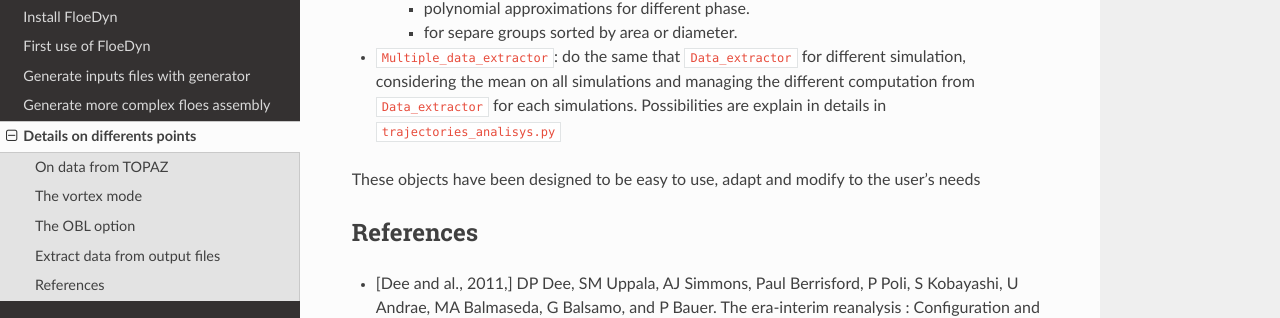
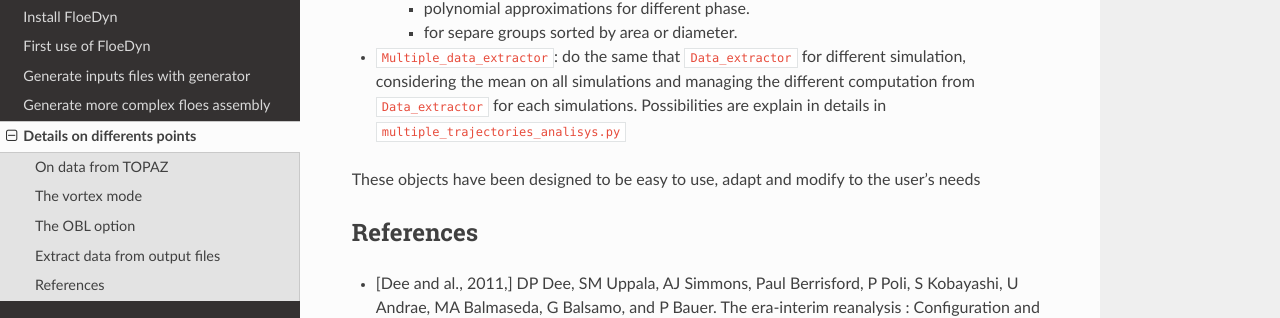
Before and after one commit to FloeDynHub/FloeDyn-documentation, a Sphinx documentation site: the page built from source/Details.md, in a window 1280 px wide and 900 px high, scrolled down 2731 px. Shown: the part 135-453 px from the top of the window. Built offline with Sphinx 7.4.7 and the Read the Docs theme 2.0.0, drawn with Linux system fonts in a browser that asks for light colours.

Commit message:
Update Details.md

```diff
--- a/source/Details.md
+++ b/source/Details.md
@@ -97,7 +97,7 @@
 	+ compute and plot for the variance (of the distance from origin and the dispersion) :
 		- polynomial approximations for different phase.
 		- for separe groups sorted by area or diameter.
-* `Multiple_data_extractor`: do the same that `Data_extractor` for different simulation, considering the mean on all simulations and managing the different computation from `Data_extractor` for each simulations. Possibilities are explain in details in `trajectories_analisys.py`
+* `Multiple_data_extractor`: do the same that `Data_extractor` for different simulation, considering the mean on all simulations and managing the different computation from `Data_extractor` for each simulations. Possibilities are explain in details in `multiple_trajectories_analisys.py`
 
 These objects have been designed to be easy to use, adapt and modify to the user's needs
 
```
